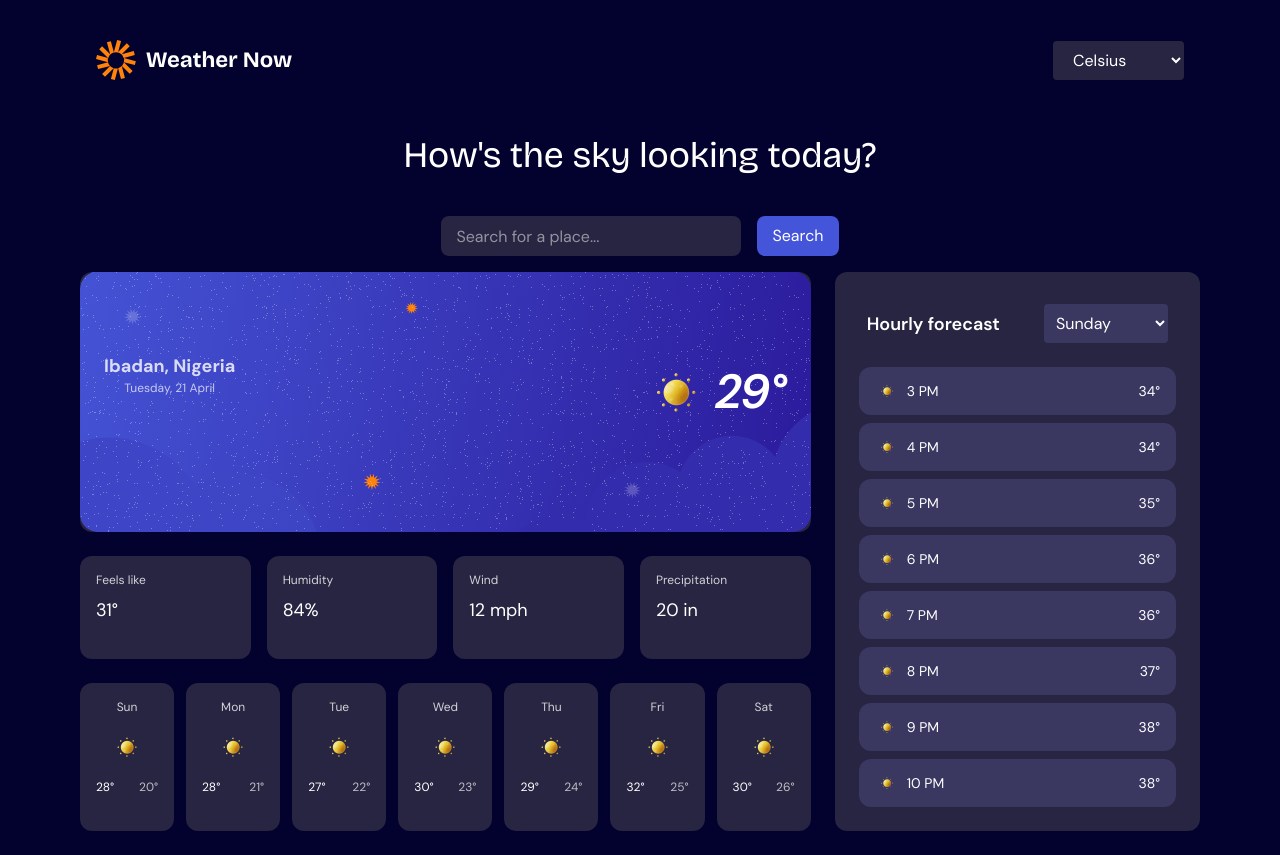
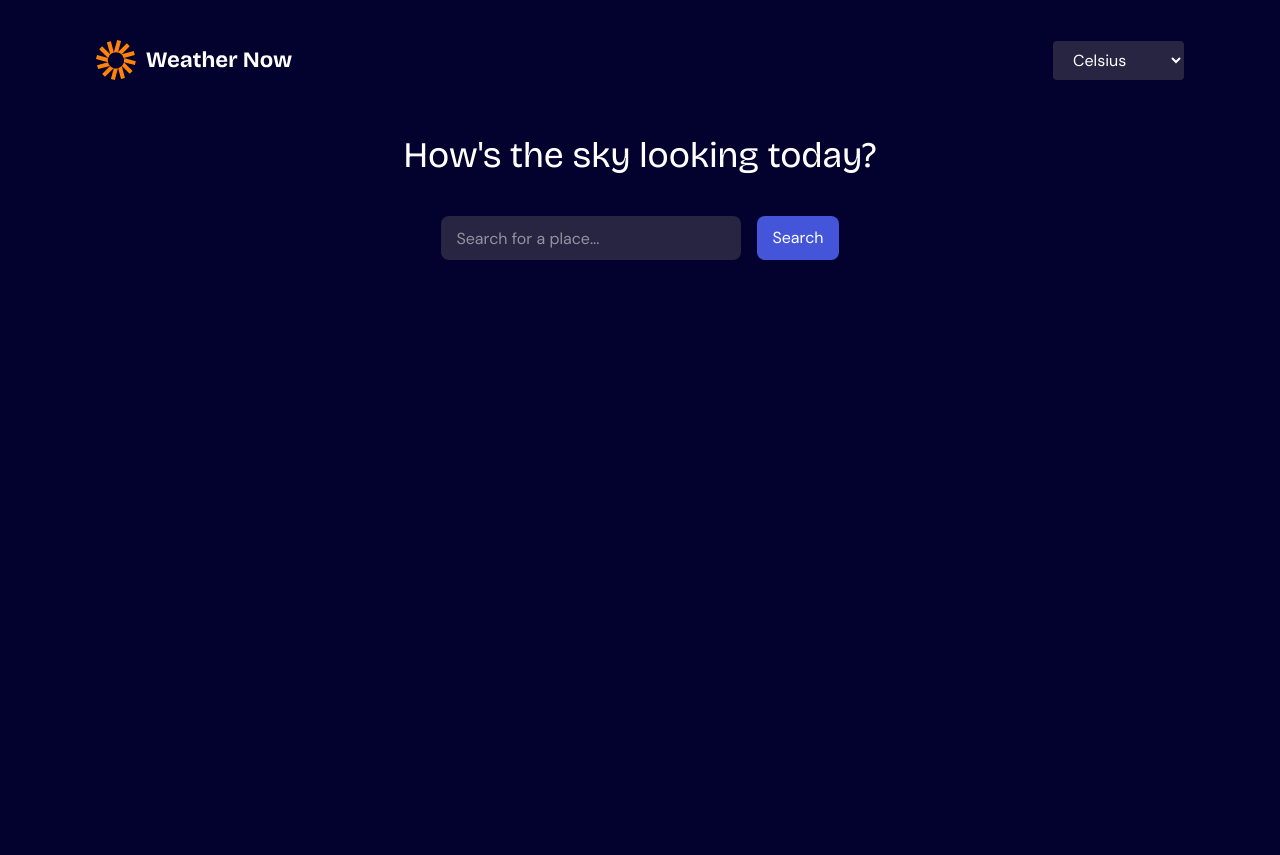
Before and after one commit to Abdulazeez1010/weather-app, a React (Vite) app: page / in a window 1280 px wide. After the commit the page ends 800 px from the top, so only its background shows below. Built offline with nearby package versions, Linux system fonts and the light colour scheme.

Commit message:
feat: connect weather dashboard to Open-Meteo API

```diff
--- a/src/components/SearchBar.tsx
+++ b/src/components/SearchBar.tsx
@@ -1,22 +1,40 @@
 import React from 'react';
-import './SearchBar.css'
+import './SearchBar.css';
 
-const SearchBar: React.FC = () => {
+type SearchBarProps = {
+    query: string;
+    onQueryChange: (value: string) => void;
+    onSearch: () => void;
+    isSearching: boolean;
+}
+
+const SearchBar: React.FC<SearchBarProps> = ({
+  query,
+  onQueryChange,
+  onSearch,
+  isSearching,
+}) => {
+  const handleSubmit = (event: React.FormEvent) => {
+    event.preventDefault();
+    onSearch();
+  };
+
     return (
       <div className='flex justify-center text-white'>
-        <form className="flex gap-4">
+        <form onSubmit={handleSubmit} className="flex gap-4">
           <input
             type="text"
-            name=""
-            id=""
+            name={query}
+            onChange={(event) => onQueryChange(event.target.value)}
             placeholder="Search for a place..."
-            className="h-10 rounded-lg px-4 w-75 bg-[hsl(243,27%,20%)]"
+            className="h-11 flex-1 rounded-lg px-4 w-75 bg-[hsl(243,27%,20%)]"
           />
           <button
             type='submit'
-            className="h-10 rounded-lg px-4 bg-[hsl(233,67%,56%)] text-white"
+            disabled={isSearching}
+            className="h-11 rounded-lg px-4 bg-[hsl(233,67%,56%)] text-white"
           >
-            Search
+            {isSearching ? 'Searching...' : 'Search'}
           </button>
         </form>
       </div>
--- a/src/components/WeatherPage.tsx
+++ b/src/components/WeatherPage.tsx
@@ -1,4 +1,4 @@
-import React from 'react';
+import React, { useEffect, useState } from 'react';
 
 import Logo from '../assets/images/logo.svg';
 import SearchBar from './SearchBar';
@@ -19,39 +19,205 @@ import type {
 
 import './WeatherPage.css';
 
+const mapWeatherCodeToCondition = (code: number): WeatherCondition => {
+  if (code === 0) return 'sunny';
+  if ([1, 2, 3].includes(code)) return 'cloudy';
+  if ([45, 48].includes(code)) return 'fog';
+  if ([51, 53, 55].includes(code)) return 'drizzle';
+  if ([61, 63, 65, 80, 81, 82].includes(code)) return 'rain';
+  if ([71, 73, 75, 77, 85, 86].includes(code)) return 'snow';
+  if ([95, 96, 99].includes(code)) return 'storm';
+
+  return 'cloudy';
+};
+
+const mapWeatherData = (
+  data: any,
+  location: {name: string; country: string}
+): {
+  current: CurrentWeather;
+  daily: DailyForecastItem[];
+  hourly: HourlyForecastItem[];
+} => {
+  const current: CurrentWeather = {
+    city: location.name,
+    country: location.country,
+    date: new Date().toLocaleDateString('en-GB', {
+      weekday: 'long',
+      day: 'numeric',
+      month: 'long',
+    }),
+    temp: `${Math.round(data.current.temperature_2m)}°`,
+    feelsLike: `${Math.round(data.current.apparent_temperature)}°`,
+    humidity: `${data.current.relative_humidity_2m}%`,
+    wind: `${Math.round(data.current.wind_speed_10m)} km/h`,
+    precipitation: `${data.current.precipitation} mm`,
+    condition: mapWeatherCodeToCondition(data.current.weather_code),
+  };
+
+  const daily: DailyForecastItem[] = data.daily.time.map(
+    (day: string, index: number) => ({
+      day: new Date(day).toLocaleDateString('en-GB', {weekday: 'short'}),
+      condition: mapWeatherCodeToCondition(data.daily.weather_code[index]),
+      high: `${Math.round(data.daily.temperature_2m_max[index])}°`,
+      low: `${Math.round(data.daily.temperature_2m_min[index])}°`,
+    })
+  );
+
+  const hourly: HourlyForecastItem[] = data.hourly.time
+    .slice(0, 8)
+    .map((time: string, index: number) => ({
+      hour: new Date(time).toLocaleTimeString('en-GB', {
+        hour: 'numeric',
+      }),
+      condition: mapWeatherCodeToCondition(data.hourly.weather_code[index]),
+      temp: `${Math.round(data.hourly.temperature_2m[index])}°`,
+    }));
+
+  return {current, daily, hourly};
+};
+
 const WeatherPage: React.FC = () => {
 
-  const currentWeather: CurrentWeather = {
-    country: 'Nigeria',
-    city: 'Ibadan',
-    date: 'Tuesday, 21 April',
-    temp: '29°',
-    feelsLike: '31°',
-    humidity: '84%',
-    wind: '12 mph',
-    precipitation: '20 in',
+  const [query, setQuery] = useState('');
+  const [selectedLocation, setSelectedLocation] = useState<null | {
+    name: string;
+    country: string;
+    latitude: number;
+    longitude: number;
+  }>(null);
+  const [isSearching, setIsSearching] = useState(false);
+  const [searchError, setSearchError] = useState('');
+
+  const [weatherData, setWeatherData] = useState<null | {
+    current: CurrentWeather;
+    daily: DailyForecastItem[];
+    hourly: HourlyForecastItem[];
+  }>(null);
+
+  const [isLoadingWeather, setIsLoadingWeather] = useState(false);
+  const [weatherError, setWeatherError] = useState('');
+
+  const fetchWeather = async (
+    latitude: number,
+    longitude: number,
+    location: {name: string; country: string}
+  ) => {
+    try {
+      setIsLoadingWeather(true);
+      setWeatherError('');
+
+      const params = new URLSearchParams({
+        latitude: String(latitude),
+        longitude: String(longitude),
+        current: [
+          'temperature_2m',
+          'apparent_temperature',
+          'relative_humidity_2m',
+          'precipitation',
+          'weather_code',
+          'wind_speed_10m',
+        ].join(','),
+        daily: [
+          'weather_code',
+          'temperature_2m_max',
+          'temperature_2m_min',
+        ].join(','),
+        hourly: [
+          'temperature_2m',
+          'weather_code',
+        ].join(','),
+        forecast_days: '7',
+        timezone: 'auto',
+      });
+
+      const response = await fetch(
+        `https://api.open-meteo.com/v1/forecast?${params.toString()}`
+      );
+
+      // const response = await fetch(
+      //   `https://api.open-meteo.com/v1/forecast?latitude=${latitude}&longitude=${longitude}&daily=weather_code,temperature_2m_max,temperature_2m_min&hourly=weather_code,temperature_2m&current=temperature_2m,apparent_temperature,precipitation,relative_humidity_2m,weather_code,wind_speed_10m&timezone=auto&past_days=0&forecast_days=7`
+      // );
+
+      if (!response.ok) {
+        throw new Error('Failed to fetch weather data');
+      }
+
+      const data = await response.json();
+
+      // console.log(data);
+      if (!selectedLocation) return;
+
+      const mapped = mapWeatherData(data, location);
+
+      setWeatherData(mapped);
+      // console.log(mapped);
+
+    } catch (error) {
+      setWeatherError('Unable to load weather data.');
+    } finally {
+      setIsLoadingWeather(false);
+    }
   };
 
-  const dailyForecast: DailyForecastItem[] = [
-    {day: 'Sun', condition: 'sunny', high: '28°', low: '20°'},
-    {day: 'Mon', condition: 'sunny', high: '28°', low: '21°'},
-    {day: 'Tue', condition: 'sunny', high: '27°', low: '22°'},
-    {day: 'Wed', condition: 'sunny', high: '30°', low: '23°'},
-    {day: 'Thu', condition: 'sunny', high: '29°', low: '24°'},
-    {day: 'Fri', condition: 'sunny', high: '32°', low: '25°'},
-    {day: 'Sat', condition: 'sunny', high: '30°', low: '26°'},
-  ]
+  const handleSearch = async () => {
+    const trimmed = query.trim();
 
-  const hourlyForecast: HourlyForecastItem[] = [
-    {hour: '3 PM', condition:'sunny', temp: '34°'},
-    {hour: '4 PM', condition:'sunny', temp: '34°'},
-    {hour: '5 PM', condition:'sunny', temp: '35°'},
-    {hour: '6 PM', condition:'sunny', temp: '36°'},
-    {hour: '7 PM', condition:'sunny', temp: '36°'},
-    {hour: '8 PM', condition:'sunny', temp: '37°'},
-    {hour: '9 PM', condition:'sunny', temp: '38°'},
-    {hour: '10 PM', condition:'sunny', temp: '38°'},
-  ]
+    if (!trimmed) return;
+
+    try {
+      setIsSearching(true);
+      setSearchError('');
+
+      const response = await fetch(
+        `https://geocoding-api.open-meteo.com/v1/search?name=${encodeURIComponent(trimmed)}&count=1&language=en&format=json`
+      );
+
+      if (!response.ok) {
+        throw new Error('Failed to search location')
+      }
+
+      const data = await response.json();
+
+      if (!data.results || data.results.length === 0) {
+        setSelectedLocation(null);
+        setSearchError('No matching location found.');
+        return;
+      }
+
+      const location = data.results[0];
+
+      setSelectedLocation({
+        name: location.name,
+        country: location.country,
+        latitude: location.latitude,
+        longitude: location.longitude,
+      });
+    } catch (error) {
+      setSearchError('Something went wrong while searching.');
+      setSelectedLocation(null);
+    } finally {
+      setIsSearching(false);
+    }
+  }
+
+
+  useEffect(() => {
+    if (!selectedLocation) return;
+
+    fetchWeather(
+      selectedLocation.latitude,
+      selectedLocation.longitude,
+      {
+        name: selectedLocation.name,
+        country: selectedLocation.country,
+      }
+    );
+  }, [selectedLocation]);
+
+  const currentWeather = weatherData?.current;
+  const dailyForecast = weatherData?.daily ?? [];
+  const hourlyForecast = weatherData?.hourly ?? [];
 
   return (
     <div className='p-4 md:p-6 lg:px-20'>
@@ -63,8 +229,26 @@ const WeatherPage: React.FC = () => {
         <h1>How&apos;s the sky looking today?</h1>
       </header>
 
-      <SearchBar />
+      <SearchBar
+        query={query}
+        onQueryChange={setQuery}
+        onSearch={handleSearch}
+        isSearching={isSearching}
+      />
 
+      {searchError && <p className='mt-4 text-red-400'>{searchError}</p>}
+      {weatherError && <p className='mt-4 text-red-400'>{weatherError}</p>}
+      {isLoadingWeather && <p className='mt-4 text-white'>Loading weather...</p>}
+
+      {/* {selectedLocation && (
+        <p className='mt-4 text-white'>
+          {selectedLocation.name}, {selectedLocation.country} (
+            {selectedLocation.latitude}, {selectedLocation.longitude}
+          )
+        </p>
+      )} */}
+
+      {currentWeather && (
         <section className="mt-4 grid gap-6 lg:grid-cols-[2fr_1fr]">
 
           {/* Main weather grid */}
@@ -77,12 +261,19 @@ const WeatherPage: React.FC = () => {
               />
               <div className='relative z-10 flex items-start justify-between py-16 px-2'>
                 <div>
-                <p className='text-lg font-bold opacity-80'>{currentWeather.city}, {currentWeather.country}</p>
-                <p className='text-xs opacity-70'>{currentWeather.date}</p>
+                  {/* <p className='text-lg font-bold opacity-80'>{currentWeather.city}, {currentWeather.country}</p> */}
+                  <p className='text-lg font-bold opacity-80'>{currentWeather?.city}, {currentWeather?.country}</p>
+                  <p className='text-xs opacity-70'>{currentWeather?.date}</p>
                 </div>
                 <div className='flex items-center'>
-                <img src={weatherIcons.sunny} alt="sunny icon" className='w-20 h-20'/>
-                <h2 className='text-5xl font-semibold leading-none italic'>{currentWeather.temp}</h2>
+                  <img
+                    src={weatherIcons[currentWeather.condition]}
+                    alt={currentWeather.condition}
+                    className='w-20 h-20'
+                  />
+                  <h2 className='text-5xl font-semibold leading-none italic'>
+                    {currentWeather?.temp}
+                  </h2>
                 </div>
               </div>
 
@@ -110,6 +301,7 @@ const WeatherPage: React.FC = () => {
             <HourlyForecastCard hourlyForecast={hourlyForecast} />
           </InfoCard>
         </section>
+      )}
     </div>
   );
 };
--- a/src/components/WeatherStatCard.tsx
+++ b/src/components/WeatherStatCard.tsx
@@ -7,11 +7,12 @@ type WeatherStatCardProps = {
 }
 const WeatherStatCard: React.FC<WeatherStatCardProps> = ({ currentWeather }) => {
   const stats = [
-    {label: 'Feels like', value: currentWeather.feelsLike},
-    {label: 'Humidity', value: currentWeather.humidity},
-    {label: 'Wind', value: currentWeather.wind},
-    {label: 'Precipitation', value: currentWeather.precipitation},
+    {label: 'Feels like', value: currentWeather?.feelsLike},
+    {label: 'Humidity', value: currentWeather?.humidity},
+    {label: 'Wind', value: currentWeather?.wind},
+    {label: 'Precipitation', value: currentWeather?.precipitation},
   ];
+  // console.log(currentWeather)
 
   return (
     <div className='grid grid-cols-2 md:grid-cols-4 gap-4'>
--- a/src/types/weather.ts
+++ b/src/types/weather.ts
@@ -16,6 +16,7 @@ export type CurrentWeather = {
   humidity: string;
   wind: string;
   precipitation: string;
+  condition: WeatherCondition;
 }
 
 export type DailyForecastItem = {
```
Lines whose indentation alone changed are shown as unchanged.
